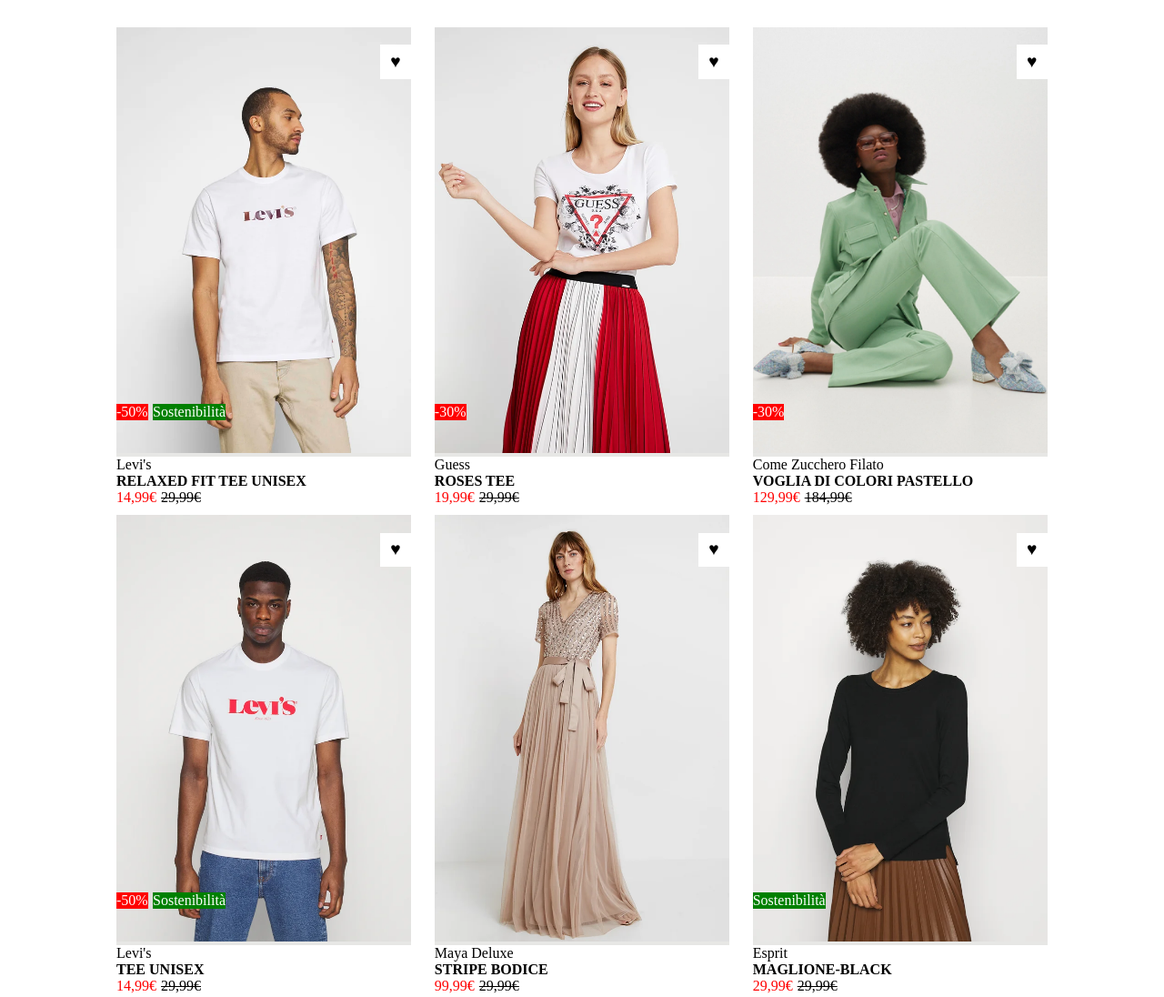
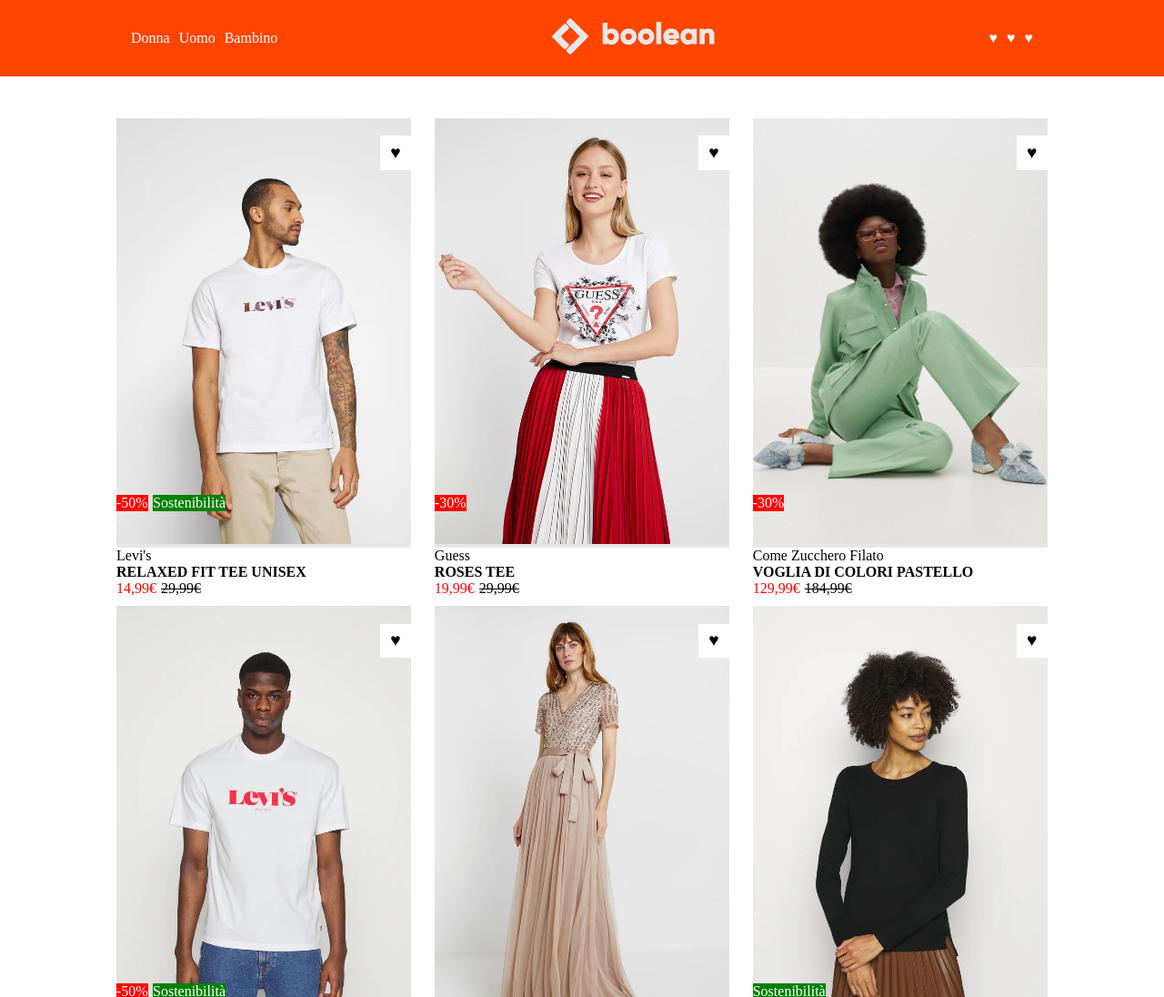
Before and after one commit to veronicamagnanimi/html-css-boolando, a plain HTML site: page index.html in a window 1280 px wide. Shown: the top 1096 px of the page at 91% size. Drawn offline with Linux system fonts and the light colour scheme.

Commit message:
feat: header

```diff
--- a/css/style.css
+++ b/css/style.css
@@ -13,6 +13,44 @@ img {
     max-width: 1100px;
     margin: 0 auto;
 }
+
+/* HEADER  */
+.header {
+    background-color: rgb(255, 69, 0);
+    padding: 20px;
+    position: fixed;
+    top: 0;
+    margin: 0;
+    width: 100%;
+    z-index: 9999;
+}
+
+.header .container {
+    display: flex;
+    justify-content: space-between;
+    align-items: center;
+}
+
+.header .logo {
+    height: 40px;
+}
+
+.header ul {
+    display: flex;
+    gap: 10px;
+    list-style: none;
+}
+
+.header a {
+    color: white;
+    text-decoration: none;
+}
+
+
+
+
+
+
 
 /* QUADRATI  */
 .sconto {
@@ -79,13 +117,16 @@ img {
 }
 
 .card:hover .foto-2 {
-    /* position: relative; */
     z-index: 0;
 }
 
 
 
 /* MAIN  */
+
+main {
+    padding-top: 100px;
+}
 
 .section {
     padding: 30px 0;
--- a/index.html
+++ b/index.html
@@ -6,9 +6,29 @@
     <title>Boolando</title>
     <link rel="stylesheet" href="./css/style.css" />
   </head>
+
+  <!-- INIZIO HEADER  -->
+  <header class="header">
+    <div class="container">
+      <ul>
+        <li><a href="">Donna</a></li>
+        <li><a href="">Uomo</a></li>
+        <li><a href="">Bambino</a></li>
+      </ul>
+      <div>
+        <img class="logo" src="./img/boolean-logo.png" alt="">
+      </div>
+
+
+    <ul>
+      <li><a href="">&hearts;</a></li>
+      <li><a href="">&hearts;</a></li>
+      <li><a href="">&hearts;</a></li>
+    </ul></div>
+  </header>
+
   <body>
-    <!-- INIZIO HEADER  -->
-    <header></header>
+
     <!-- FINE HEADER  -->
 
     <!-- INIZIO MAIN  -->
```
